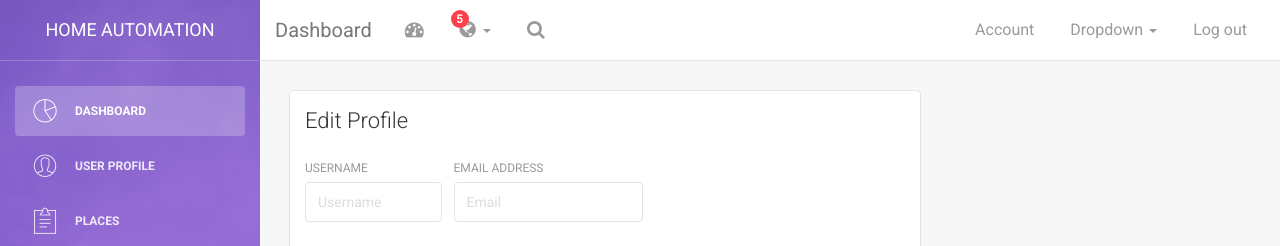
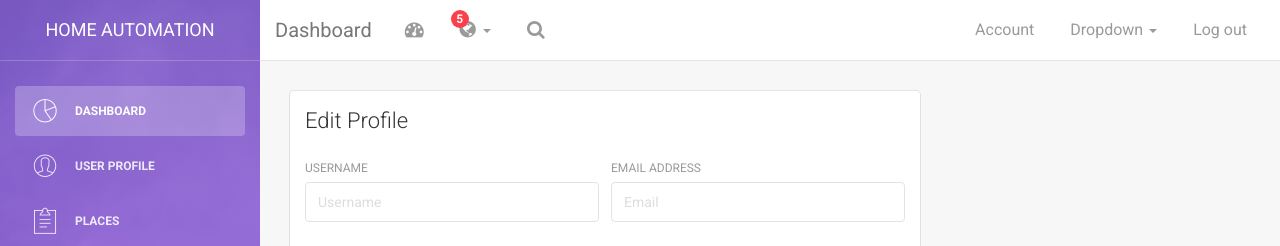
Before and after one commit to HomeAutomation-Project/server, a website: page public/index.html at #/users in a window 1280 px wide. Shown: the top 246 px of the page. Drawn offline with Linux system fonts and the light colour scheme.

Commit message:
few changes

```diff
--- a/public/user.html
+++ b/public/user.html
@@ -7,13 +7,13 @@
                                 <form ng-submit="update();">
                                     <!--<p>{{mail}} {{firstname}} {{lastname}}</p>-->
                                     <div class="row">
-                                        <div class="col-md-3">
+                                        <div class="col-md-6 col-lg-6">
                                             <div class="form-group">
                                                 <label>Username</label>
                                                 <input class="form-control" placeholder="Username" type="text" value={{uname}}>
                                             </div>
                                         </div>
-                                        <div class="col-md-4">
+                                        <div class="col-md-6 col-lg-6">
                                             <div class="form-group">
                                                 <label for="exampleInputEmail1">Email address</label>
                                                 <input class="form-control" placeholder="Email" type="email" ng-model="mail">
```
Also changed, not shown: 1 other file.
